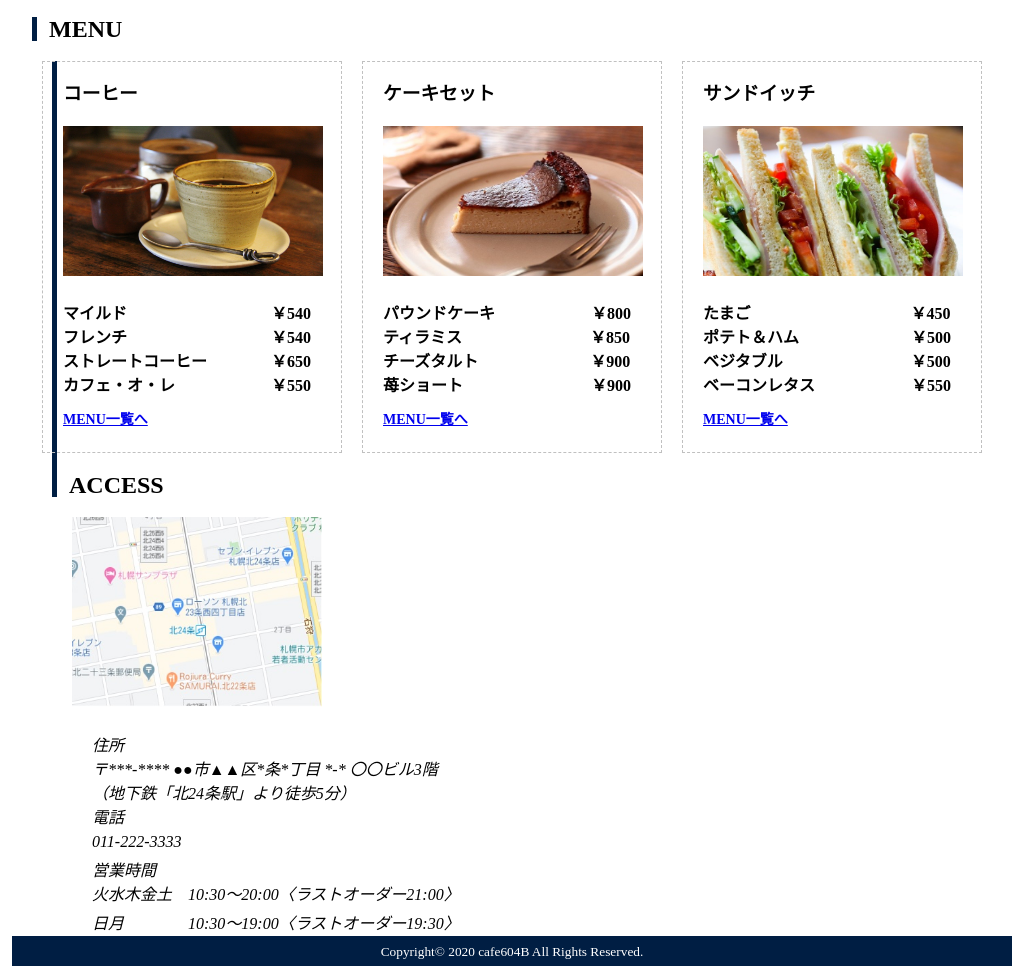
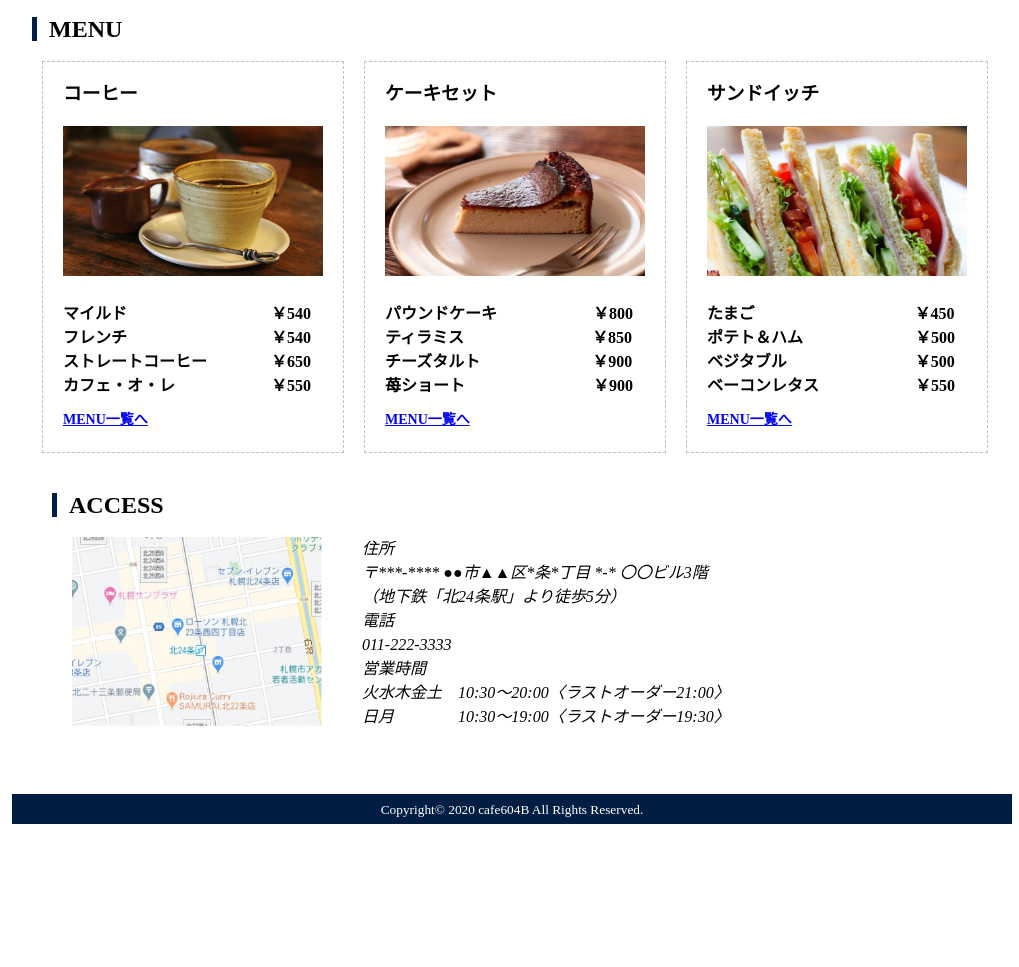
Before and after one commit to saisakura/design_portfolio, a plain HTML site: page index.html in a window 1280 px wide. Shown: the part 744-1711 px from the top of the page, without its empty margins (128-1147 px from the left). After the commit the page ends 1569 px from the top, so only its background shows below. Drawn offline with Linux system fonts and the light colour scheme; files whose address does not match are found by name.

Commit message:
Update style.css

```diff
--- a/style.css
+++ b/style.css
@@ -13,6 +13,7 @@
 li {
 	list-style-type: none;
 }
+
 
 /*header*/
 
@@ -108,39 +109,35 @@ h2 {
 
 /*main contents3*/
 .contents3 {
-	clear: both;
 	padding: 20px 20px 20px;
 	line-height: 1.5em;
 }
 
+.menu {
+	display: flex;
+	justfy-content: space-around;
+}
+
+
 .menu1 {
-	float: left;
 	width: 300px;
 	padding: 20px;
 	margin: 20px 10px;
 	border: 1px dashed #c0c0c0;
-	box-sizing: border-box;
-
 }
 
 .menu2 {
-	float: left;
 	width: 300px;
 	padding: 20px;
 	margin: 20px 10px;
 	border: 1px dashed #c0c0c0;
-	box-sizing: border-box;
-
 }
 
 .menu3 {
-	float: left;
 	width: 300px;
 	padding: 20px;
 	margin: 20px 10px;
 	border: 1px dashed #c0c0c0;
-	box-sizing: border-box;
-
 }
 
 .menu-photo {
@@ -155,12 +152,6 @@ h2 {
 .other-menu {
 	font-size: 14px;
 	margin-top: 10px;
-
-}
-.clearfix::after {
-	display: block;
-	content: "";
-	clear: both;
 }
 
 
@@ -173,23 +164,21 @@ h2 {
 .contents4 h3 {
 	margin-bottom: 20px;
 }
+
+.contents4 dl {
+	margin-left: 40px;
+
+}
+
 .map {
-	float: left;
-	margin-top: 20px;
-	margin-left: 20px;
+	display: flex;
+	justify-content: flex-start;
+	padding: 20px 20px 20px;
 }
 
 address {
-	float: left;
-	margin-top: 20px;
-	margin-left: 20px;
 	line-height: 1.5em;
 }
-
-.adress, .time, .tel {
-	margin-bottom: 5px;
-}
-
 
 /* footerの設定 */
 footer {
```
